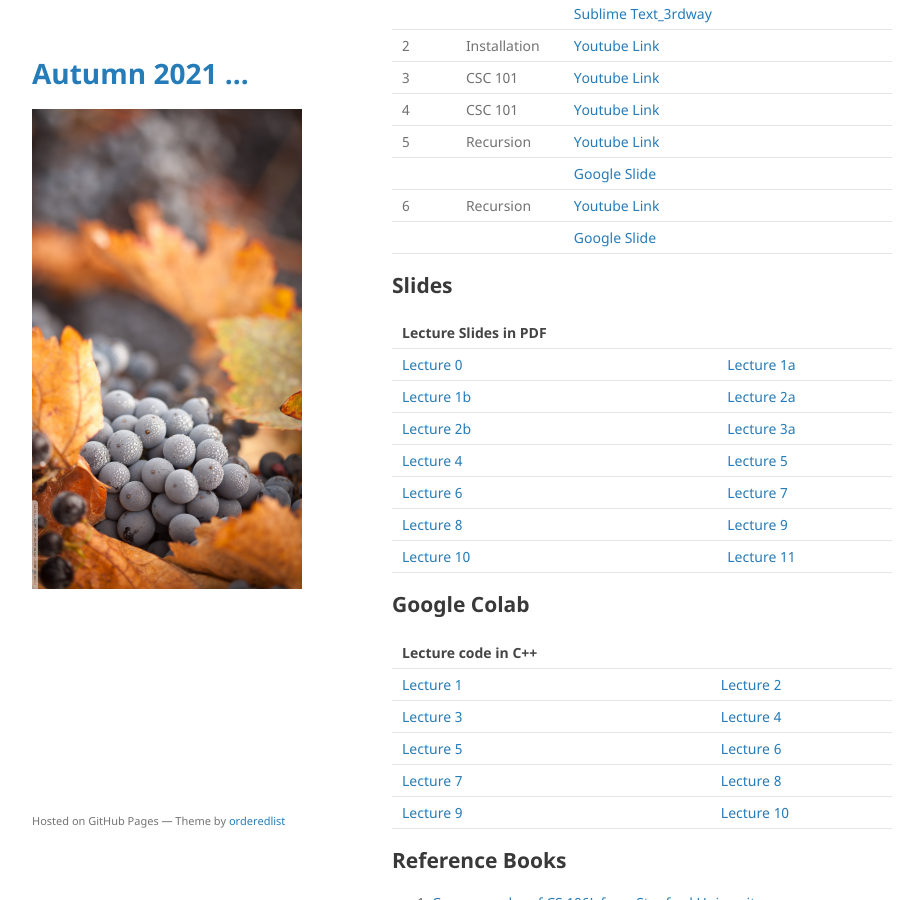
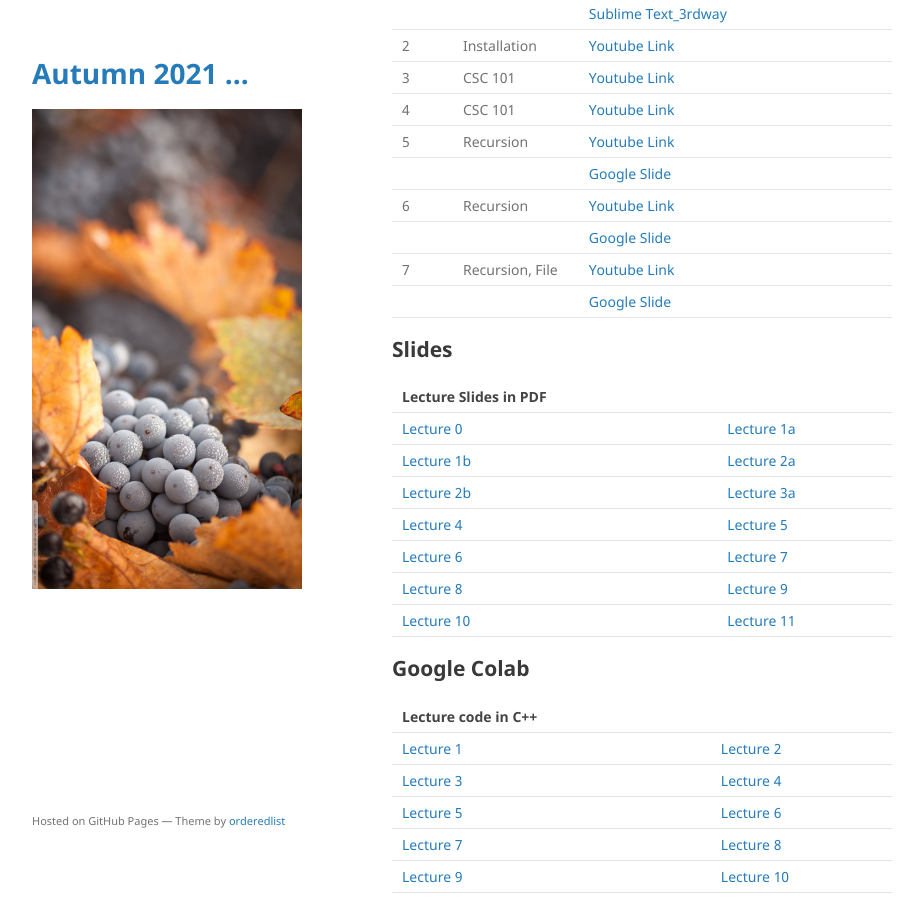
Before and after one commit to mohammadmotiurrahman/mohammadmotiurrahman.github.io, a Jekyll site: the page built from cse203_5/index.md, in a window 1280 px wide and 900 px high, scrolled down 2342 px. Shown: the whole window, without its empty margins (178-1101 px from the left). Built offline with Jekyll 4.4.1, drawn with Linux system fonts in a browser that asks for light colours; our own code applies the rules of GitHub Pages for plain Markdown files.

Commit message:
Update index.md

```diff
--- a/cse203_5/index.md
+++ b/cse203_5/index.md
@@ -80,7 +80,8 @@
 |         |              | [Google Slide](https://jamboard.google.com/d/1I6D0uTcgcFk7ghqWAXqIVg5aQRInXu2JGMbV_9WfXdk/edit?usp=sharing)    |
 | 6       | Recursion    | [Youtube Link](https://youtu.be/PCOx0JejTuI)                                                                   |
 |         |              | [Google Slide]()                                                                                               |
-
+| 7       | Recursion, File    | [Youtube Link](https://youtu.be/_PBTlRAzif4)                                                                   |
+|         |              | [Google Slide]()                                                                                               |
 
 
 ## Slides
```
